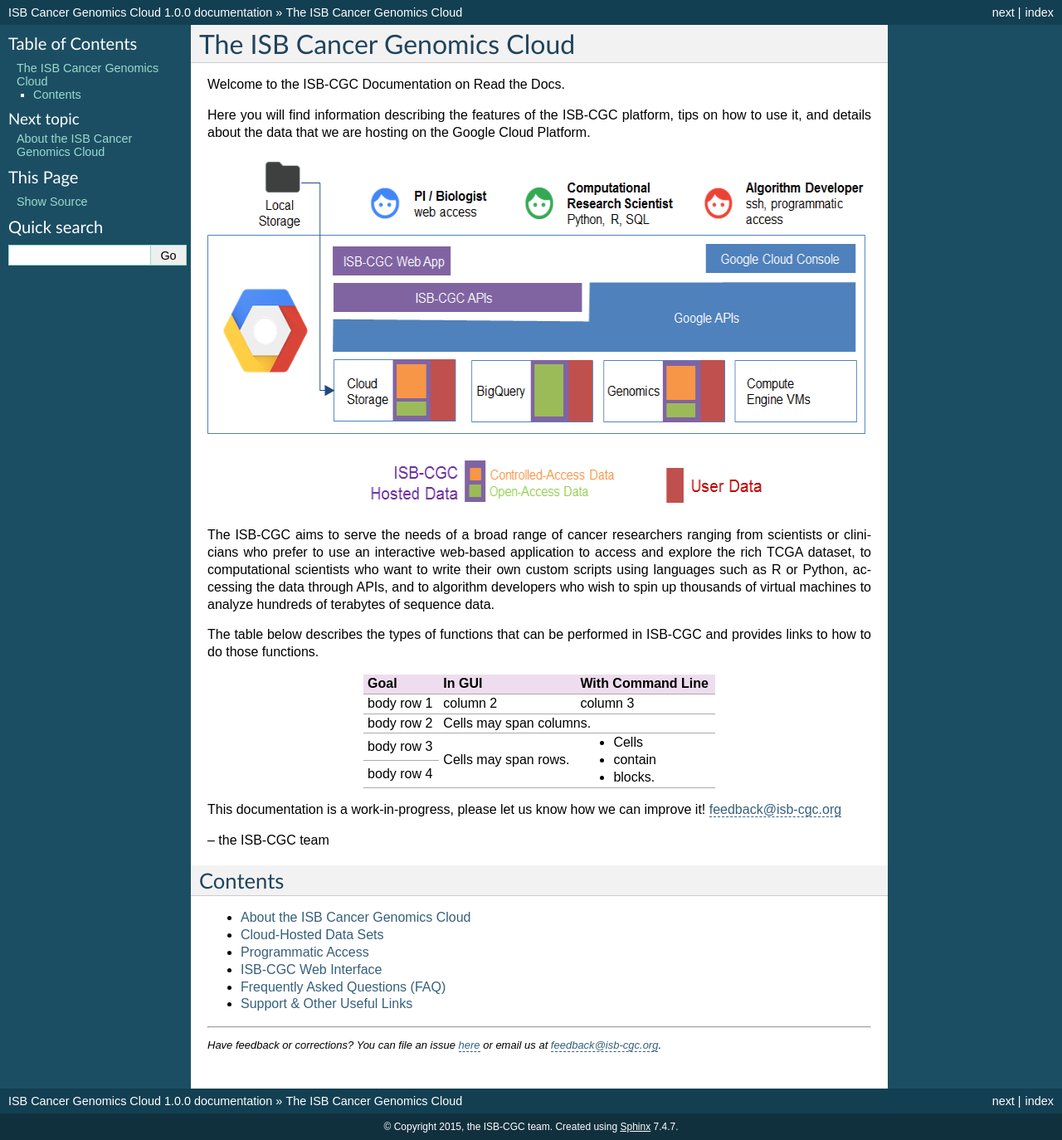
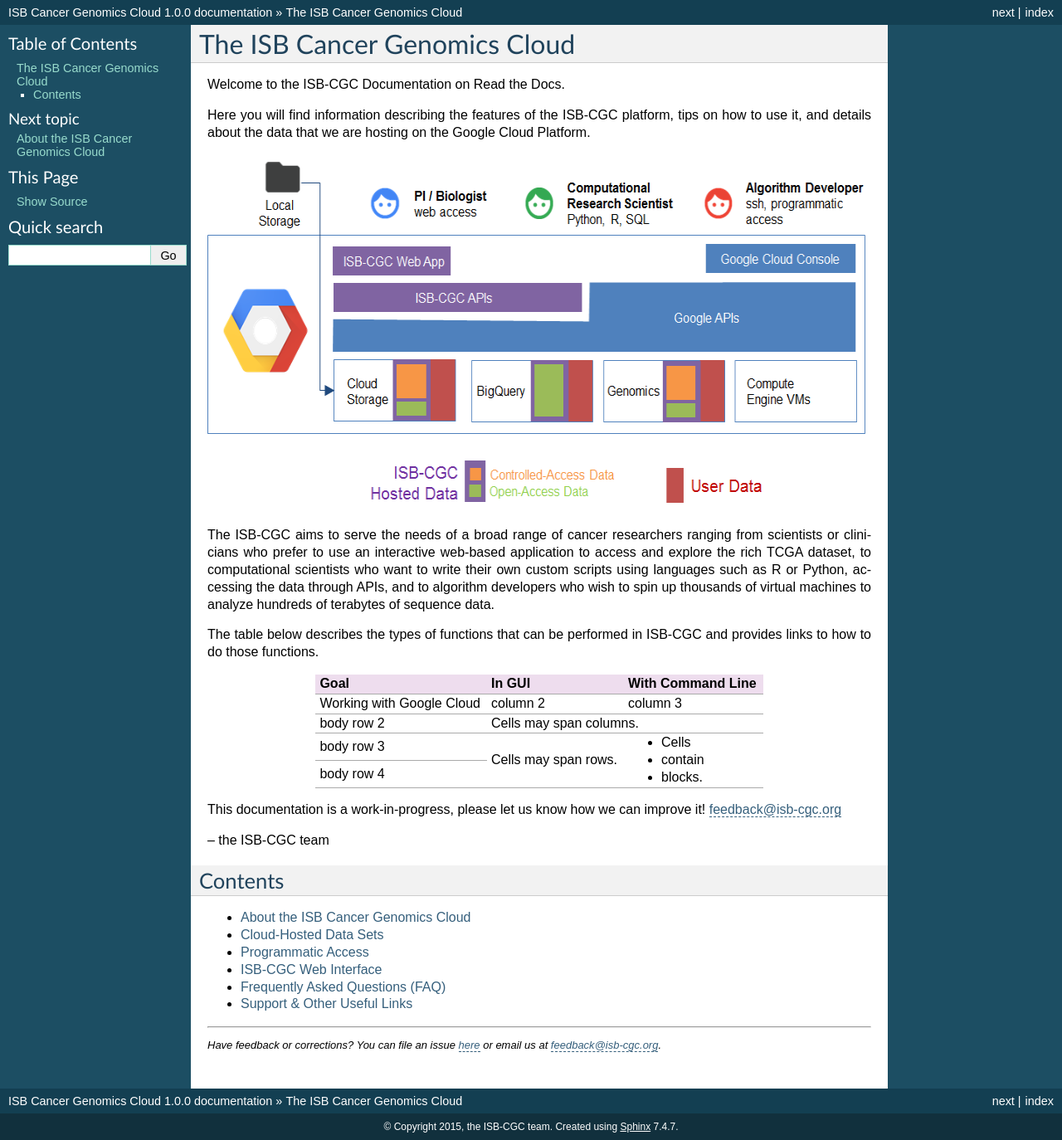
Before and after one commit to isb-cgc/readthedocs, a Sphinx documentation site: the page built from docs/source/index.rst, in a window 1280 px wide and 1374 px high. Shown: the whole window at 83% size. Built offline with Sphinx 7.4.7, drawn with Linux system fonts in a browser that asks for light colours.

Commit message:
Update index.rst

```diff
--- a/docs/source/index.rst
+++ b/docs/source/index.rst
@@ -26,17 +26,17 @@
 
 The table below describes the types of functions that can be performed in ISB-CGC and provides links to how to do those functions.
 
-+------------+-----------------+-------------------+
-|    Goal    |      In GUI     | With Command Line |
-+============+=================+===================+
-| body row 1 | column 2        |    column 3       |
-+------------+-----------------+-------------------+
-| body row 2 | Cells may span columns.             |
-+------------+-----------------+-------------------+
-| body row 3 | Cells may       | - Cells           |
-+------------+ span rows.      | - contain         |
-| body row 4 |                 | - blocks.         |
-+------------+-----------------+-------------------+
++--------------------------+-----------------+-------------------+
+|    Goal                  |      In GUI     | With Command Line |
++==========================+=================+===================+
+|Working with Google Cloud | column 2        |    column 3       |
++--------------------------+-----------------+-------------------+
+| body row 2               | Cells may span columns.             |
++--------------------------+-----------------+-------------------+
+| body row 3               | Cells may       | - Cells           |
++--------------------------+ span rows.      | - contain         |
+| body row 4               |                 | - blocks.         |
++--------------------------+-----------------+-------------------+
 
 This documentation is a work-in-progress, please let us know how we can improve
 it! feedback@isb-cgc.org
```
